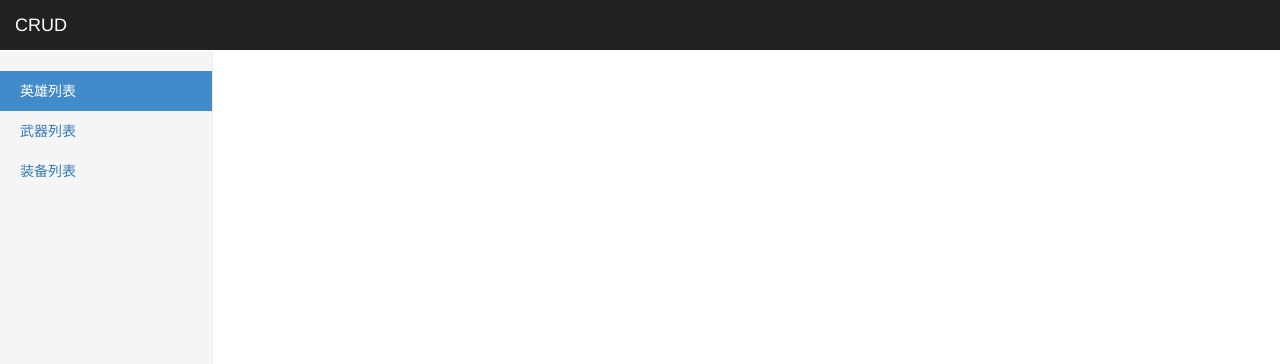
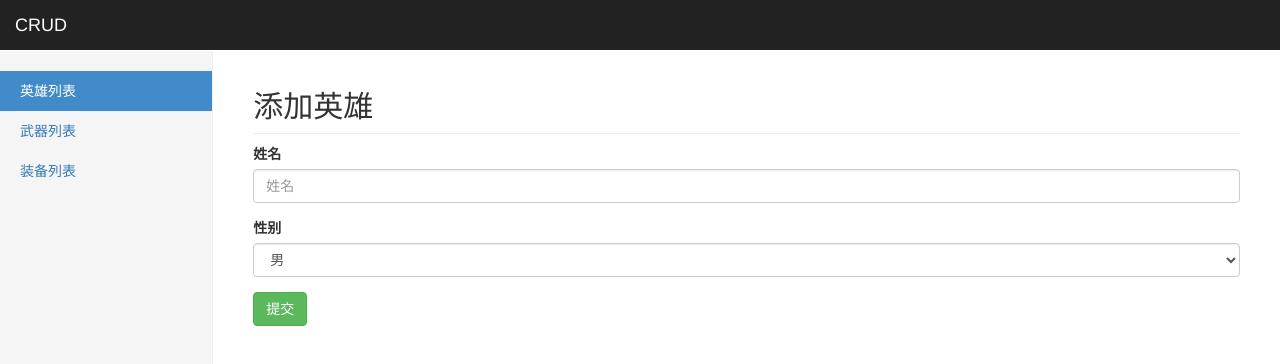
Before and after one commit to 501357844/heroes, a Vue app: page /#/Heroadd in a window 1280 px wide. Shown: the top 364 px of the page. Built offline with nearby package versions, Linux system fonts and the light colour scheme; the HTML template or start-up script is replaced by a standard one.

Commit message:
英雄管理点击添加按钮可以跳转到添加组件

```diff
--- a/db.json
+++ b/db.json
@@ -45,6 +45,11 @@
       "name": "盖茨",
       "gender": "男",
       "id": 12
+    },
+    {
+      "name": "ggh",
+      "gender": "女",
+      "id": 13
     }
   ]
 }
--- a/src/router.js
+++ b/src/router.js
@@ -6,6 +6,8 @@ Vue.use(VueRouter)
 import HeroList from './views/Hero/HeroList.vue'
 import WeaponList from './views/weapon/WeaponList.vue'
 import EquipList from './views/equip/EquipList.vue'
+//导入英雄组件
+import HeroAdd from './views/Hero/HeroAdd.vue'
 
 const router = new VueRouter({
 
@@ -14,6 +16,7 @@ const router = new VueRouter({
       {name:"HeroList", path:'/heroes', component:HeroList},
       {name:"WeaponList", path:'/weapon', component:WeaponList},
       {name:"EquipList", path:'/equip', component:EquipList},
+      {name:"HeroAdd", path:'/Heroadd',component:HeroAdd},
 
     ]
   })
--- /dev/null
+++ b/src/views/Hero/HeroAdd.vue
@@ -0,0 +1,55 @@
+<template>
+    <div class="col-sm-9 col-sm-offset-3 col-md-10 col-md-offset-2 main">
+    <h2 class="sub-header">添加英雄</h2>
+    <form>
+      <div class="form-group">
+        <label for="txtName">姓名</label>
+        <input type="text" class="form-control" v-model="formData.name" id="txtName" placeholder="姓名">
+      </div>
+      <div class="form-group">
+        <label for="sex">性别</label>
+        <select class="form-control" v-model="formData.gender">
+          <option value="男">男</option>
+          <option value="女">女</option>
+        </select>
+      </div>
+      <!-- prevent 阻止默认行为的执行 -->
+      <button @click.prevent="add" class="btn btn-success">提交</button>
+    </form>
+  </div>
+</template>
+
+<script>
+import { all } from 'q';
+export default {
+    data() {
+        return {
+            formData:{
+                name:'',
+                gender:'男'
+            }
+        }
+    },
+    methods:{
+        add(){
+            this.axios
+                .post('heroes', this.formData)
+                .then((res) => {
+                    const {data,status} = res;
+                    if(status === 201) {
+                        this.$router.push({name:'heroes'})
+                    }else {
+                        alert('添加失败')
+                    }
+                })
+                .catch((err) => {
+                    alert('服务器错误' + err)
+                })
+        }
+    }
+}
+</script>
+
+<style>
+
+</style>
--- a/src/views/Hero/HeroList.vue
+++ b/src/views/Hero/HeroList.vue
@@ -1,7 +1,7 @@
 <template>
       <div class="col-sm-9 col-sm-offset-3 col-md-10 col-md-offset-2 main">
         <h2 class="sub-header">英雄管理</h2>
-
+        <router-link  class="btn btn-success" to="/Heroadd">添加</router-link>
         <div class="table-responsive">
           <table class="table table-striped">
             <thead>
@@ -75,7 +75,8 @@ export default {
         .catch((err) => {
           alert('服务器异常' + err)
         })
-    }
+    },
+    // 添加数据
 
   },
 
```
Also changed, not shown: src/views/Hero/HeroDel.vue (deleted, +0 -13 lines).
